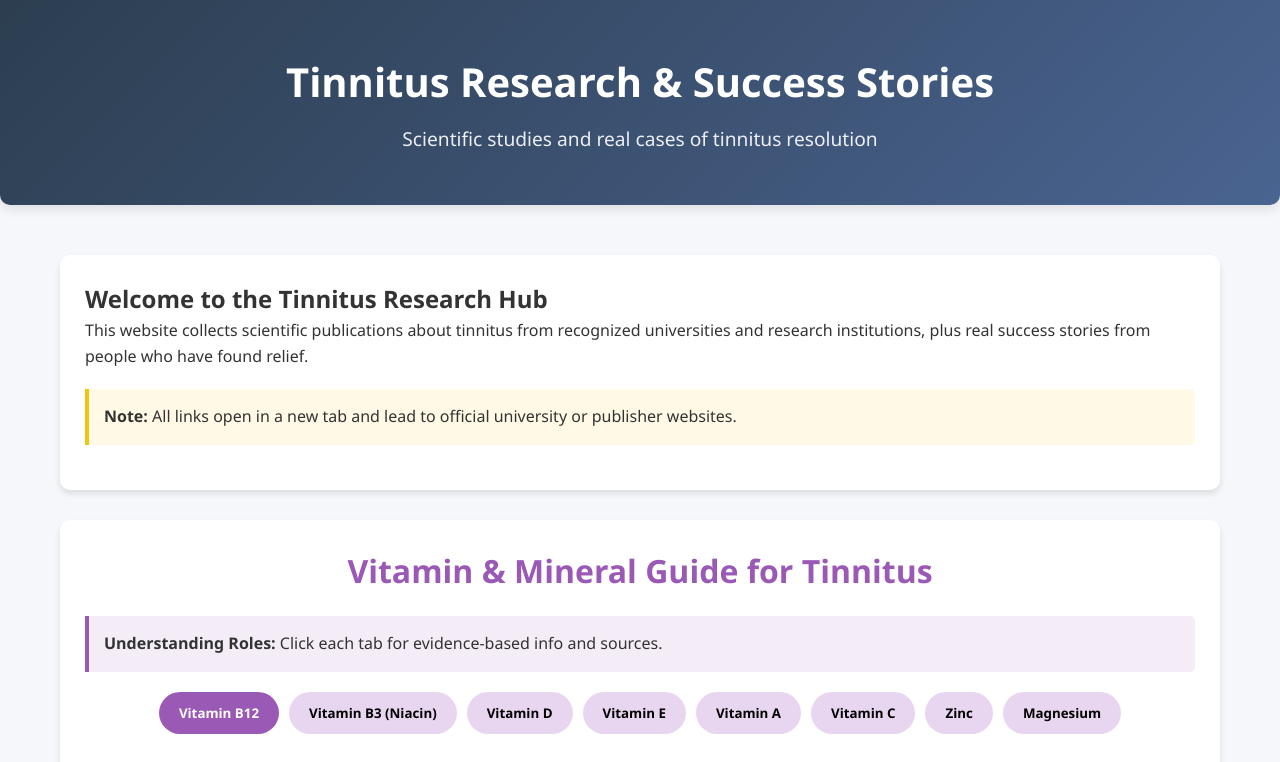
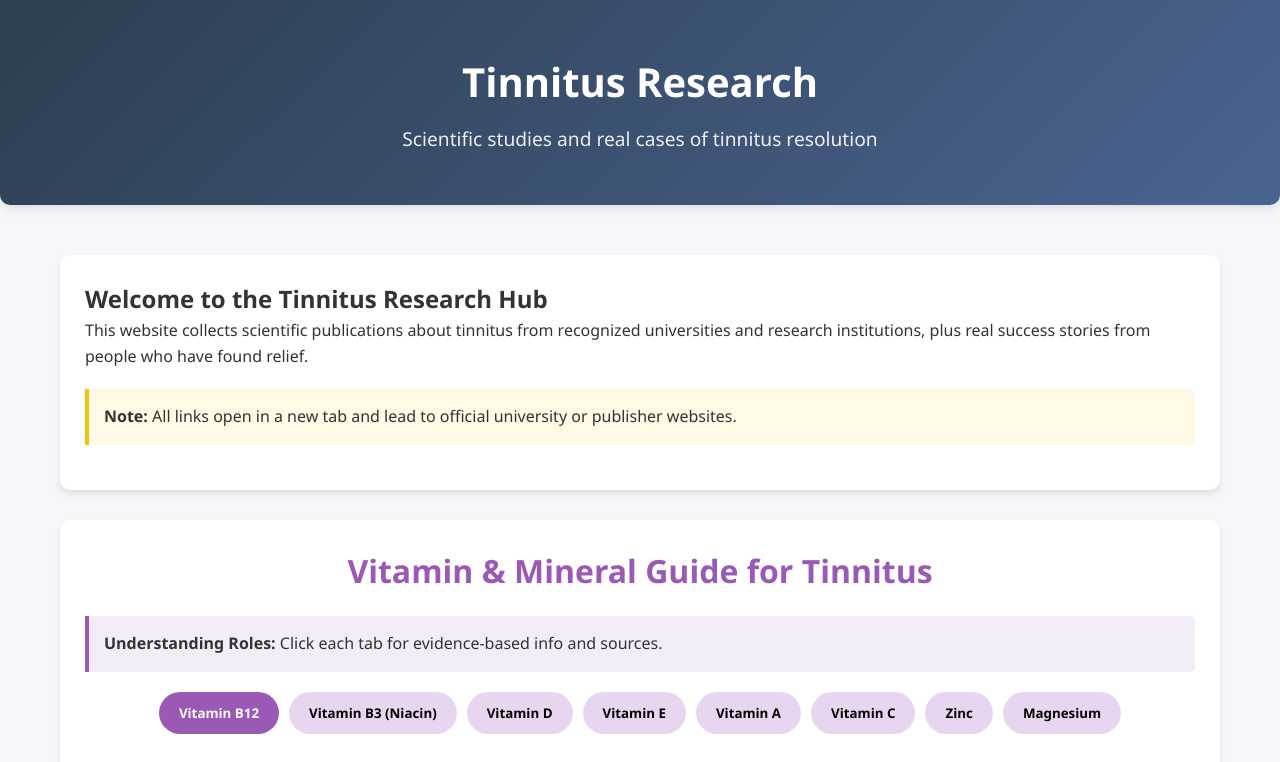
Before and after one commit to G1anfi/Tinnitus-Research, a plain HTML site: page index.html in a window 1280 px wide. Shown: the top 762 px of the page. Drawn offline with Linux system fonts and the light colour scheme.

Commit message:
Update index.html

```diff
--- a/index.html
+++ b/index.html
@@ -54,7 +54,7 @@
 <body>
     <header>
         <div class="container">
-            <h1>Tinnitus Research & Success Stories</h1>
+            <h1>Tinnitus Research</h1>
             <p class="subtitle">Scientific studies and real cases of tinnitus resolution</p>
         </div>
     </header>
```
